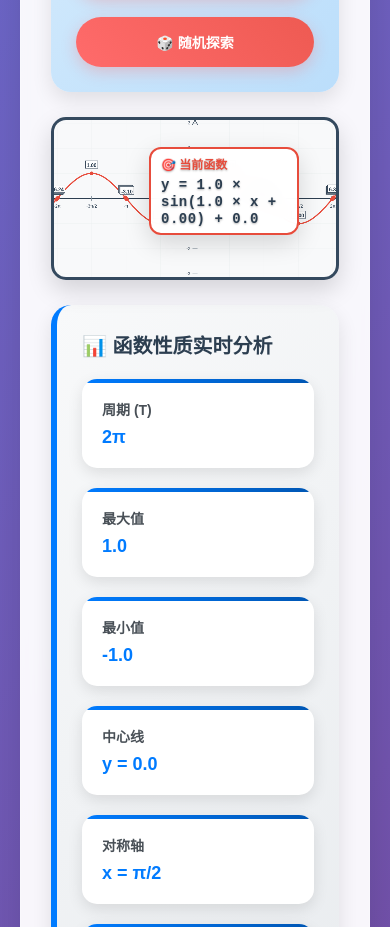
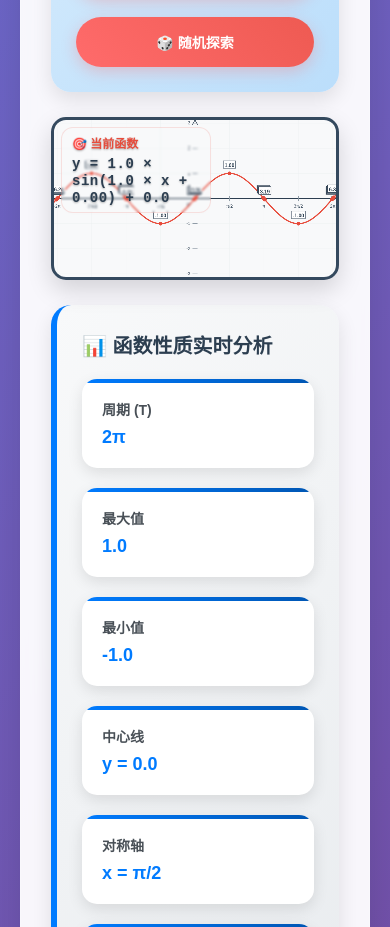
Before and after one commit to 13866212855/functiondance, a plain HTML site: page index.html in a window 390 px wide. Shown: the part 1528-2455 px from the top of the page. Drawn offline with Linux system fonts and the light colour scheme.

Commit message:
优化函数覆盖层透明度和位置 - 大幅提升透明度至5%，移至左上角，避免遮挡函数图像

```diff
--- a/index.html
+++ b/index.html
@@ -372,17 +372,17 @@
             box-shadow: 0 15px 35px rgba(0, 0, 0, 0.2);
         }
 
-        /* 函数表达式覆盖层 - 显示在第一象限内部 */
+        /* 函数表达式覆盖层 - 极高透明度设计 */
         .formula-overlay {
             position: absolute;
-            top: 60px;
-            right: 80px;
-            background: rgba(255, 255, 255, 0.95);
-            backdrop-filter: blur(10px);
+            top: 20px;
+            left: 20px;
+            background: rgba(255, 255, 255, 0.05);
+            backdrop-filter: blur(1px);
             border-radius: 12px;
             padding: 10px 14px;
-            box-shadow: 0 8px 25px rgba(0, 0, 0, 0.15);
-            border: 2px solid #e74c3c;
+            box-shadow: 0 1px 3px rgba(0, 0, 0, 0.01);
+            border: 1px solid rgba(231, 76, 60, 0.15);
             z-index: 10;
             max-width: 220px;
             transition: all 0.3s ease;
@@ -390,7 +390,10 @@
 
         .formula-overlay:hover {
             transform: translateY(-2px);
-            box-shadow: 0 12px 35px rgba(0, 0, 0, 0.2);
+            background: rgba(255, 255, 255, 0.8);
+            border: 2px solid rgba(231, 76, 60, 0.8);
+            box-shadow: 0 8px 25px rgba(0, 0, 0, 0.15);
+            backdrop-filter: blur(10px);
         }
 
         .formula-overlay .formula-label {
@@ -708,9 +711,9 @@
 
         /* 深色主题下的函数覆盖层 */
         body.dark-theme .formula-overlay {
-            background: rgba(44, 62, 80, 0.95);
-            border: 2px solid #e74c3c;
-            box-shadow: 0 8px 25px rgba(0, 0, 0, 0.3);
+            background: rgba(44, 62, 80, 0.05);
+            border: 1px solid rgba(231, 76, 60, 0.15);
+            box-shadow: 0 1px 3px rgba(0, 0, 0, 0.01);
         }
 
         body.dark-theme .formula-overlay .formula-label {
@@ -719,6 +722,13 @@
 
         body.dark-theme .formula-overlay .formula-text {
             color: #ecf0f1;
+        }
+
+        body.dark-theme .formula-overlay:hover {
+            background: rgba(44, 62, 80, 0.8);
+            border: 2px solid rgba(231, 76, 60, 0.8);
+            box-shadow: 0 8px 25px rgba(0, 0, 0, 0.2);
+            backdrop-filter: blur(10px);
         }
 
         body.dark-theme .general-formula {
@@ -985,8 +995,8 @@
 
             /* 移动端函数覆盖层适配 */
             .formula-overlay {
-                top: 40px;
-                right: 50px;
+                top: 15px;
+                left: 15px;
                 padding: 8px 12px;
                 max-width: 180px;
             }
@@ -1003,8 +1013,8 @@
 
             /* 小屏幕函数覆盖层进一步适配 */
             .formula-overlay {
-                top: 30px;
-                right: 40px;
+                top: 10px;
+                left: 10px;
                 padding: 6px 10px;
                 max-width: 150px;
             }
```
Also changed, not shown: 1 other file.
